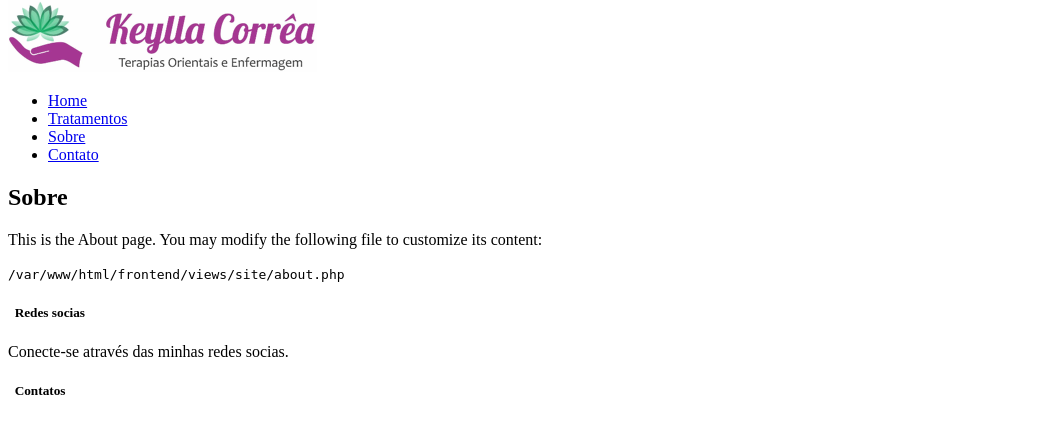
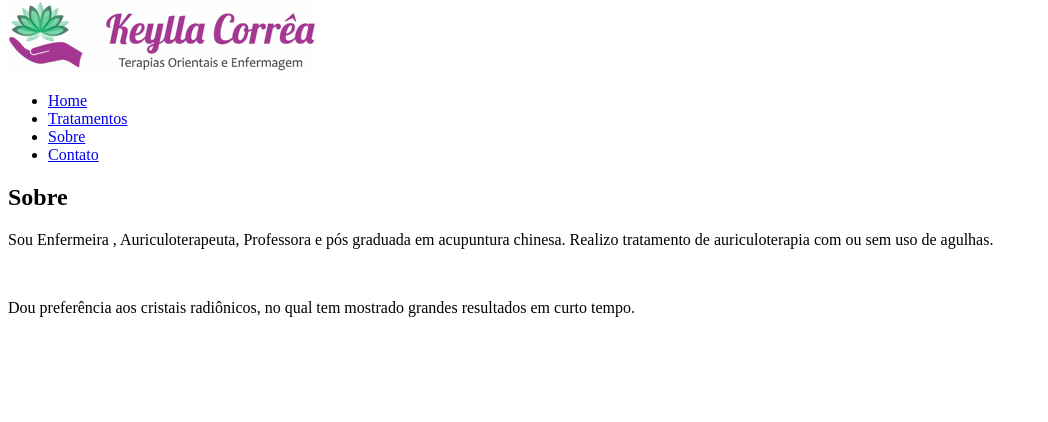
Before and after one commit to calcio/keylla, a Yii app: template frontend/views/site/about.php in a window 1280 px wide. Shown: the part 26-448 px from the top of the page, without its empty margins (0-1048 px from the left). Run offline with PHP 8.4 and a stand-in for Yii, Linux system fonts and the light colour scheme; the template is opened without the code that fills it, so the values that code supplies are empty; some libraries are stand-ins or nearby versions.

Commit message:
About page

```diff
--- a/frontend/views/site/about.php
+++ b/frontend/views/site/about.php
@@ -16,9 +16,9 @@ $this->title = 'Sobre';
 <div class="container">
     <div class="about-us-one">
 
-
-        <p>This is the About page. You may modify the following file to customize its content:</p>
-
-        <code><?= __FILE__ ?></code>
+        <p>Sou Enfermeira , Auriculoterapeuta, Professora e pós graduada em acupuntura chinesa. Realizo tratamento de auriculoterapia com ou sem uso de agulhas.</p>
+        <br />
+        <p>Dou preferência aos cristais radiônicos, no qual tem mostrado grandes resultados em curto tempo.</p>
+        <br /><br /><br /><br /><br /><br /><br /><br /><br /><br /><br /><br /><br /><br /><br />
     </div>
 </div>
```
